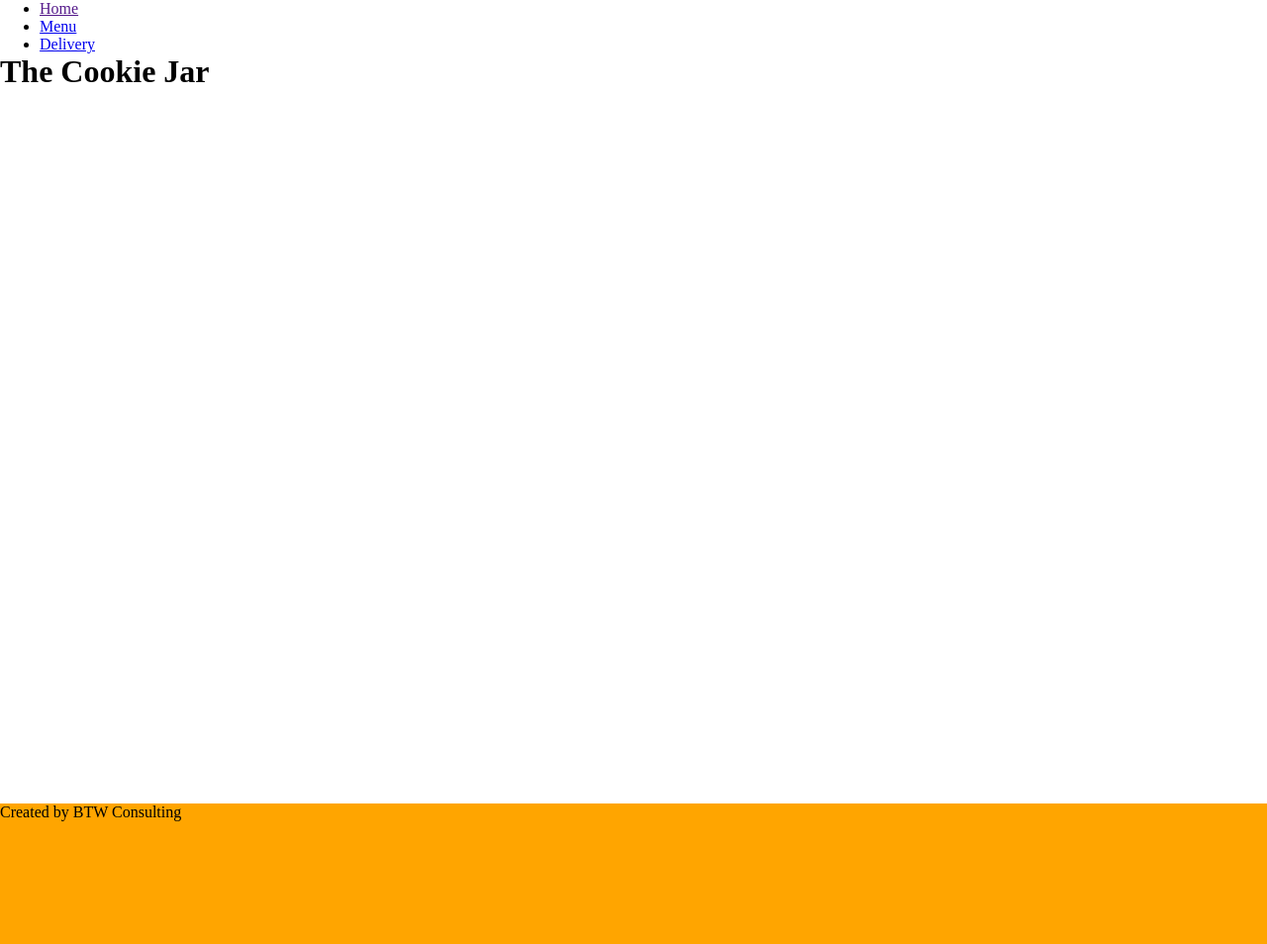
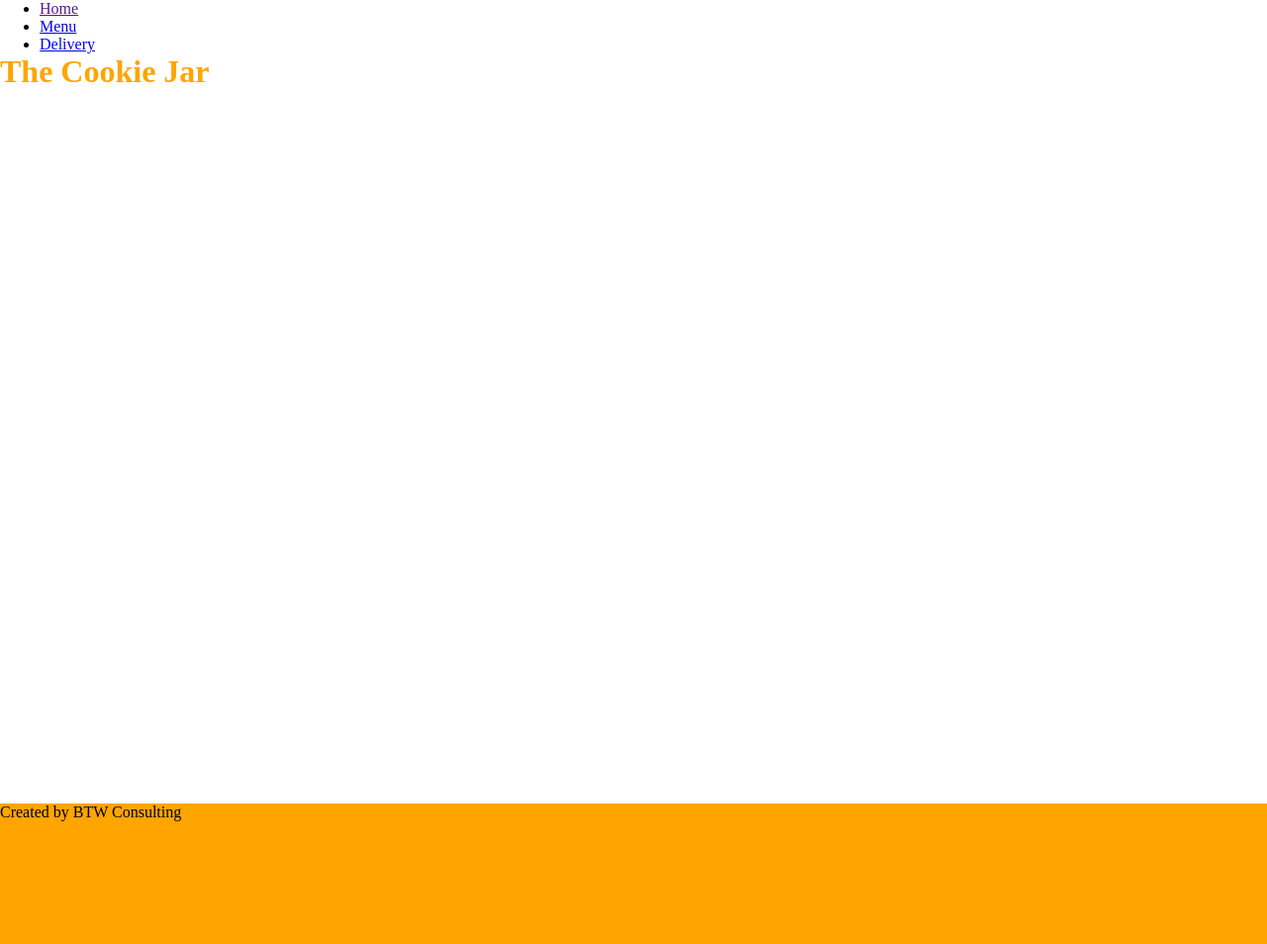
Before and after one commit to burn123/BTW250Final, a Jekyll site: the page built from index.html, in a window 1280 px wide. Shown: the whole page at 99% size. Built offline with Jekyll 4.4.1, drawn with Linux system fonts in a browser that asks for light colours.

Commit message:
Update index.html

```diff
--- a/index.html
+++ b/index.html
@@ -3,5 +3,5 @@ layout: default
 title: The Cookie Jar
 ---
 <div class="index-content">
-    <h1>The Cookie Jar</h1>
+    <h1 class="title">The Cookie Jar</h1>
 </div>
```
